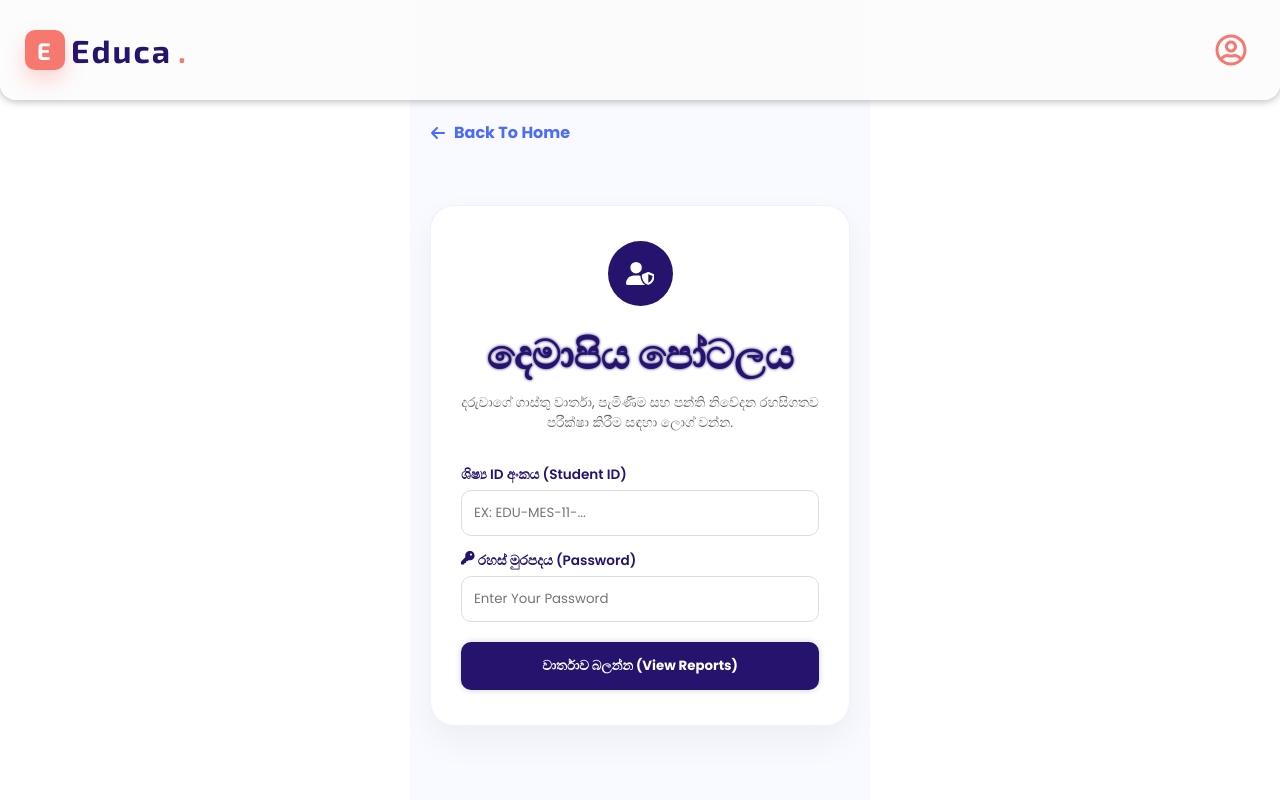
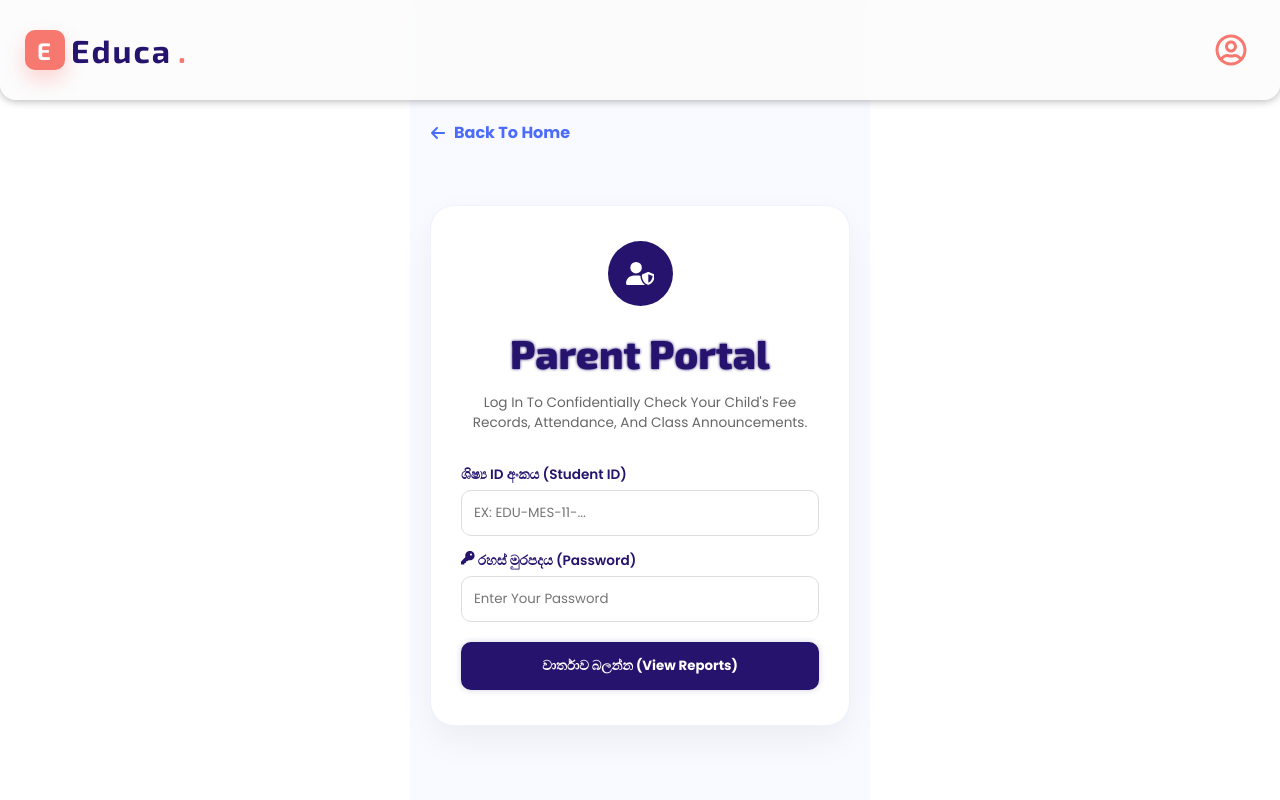
Before and after one commit to lakshan-beast/Educa-OL-Learning-Platform, a React (Vite) app: page /parent-portal in a window 1280 px wide. Shown: the top 800 px of the page. Built offline with nearby package versions, Linux system fonts and the light colour scheme.

Commit message:
trasnlate sinhala to english

```diff
--- a/src/pages/ParentPortal.jsx
+++ b/src/pages/ParentPortal.jsx
@@ -158,7 +158,7 @@ const ParentPortal = () => {
                 fontWeight: "800",
                 marginBottom: "8px",
               }}>
-              දෙමාපිය පෝටලය
+              Parent Portal
             </h2>
             <p
               style={{
@@ -167,8 +167,8 @@ const ParentPortal = () => {
                 marginBottom: "25px",
                 lineHeight: "1.5",
               }}>
-              දරුවාගේ ගාස්තු වාර්තා, පැමිණීම සහ පන්ති නිවේදන රහසිගතව පරීක්ෂා
-              කිරීම සඳහා ලොග් වන්න.
+              Log in to confidentially check your child's fee records,
+              attendance, and class announcements.
             </p>
 
             <form
```
